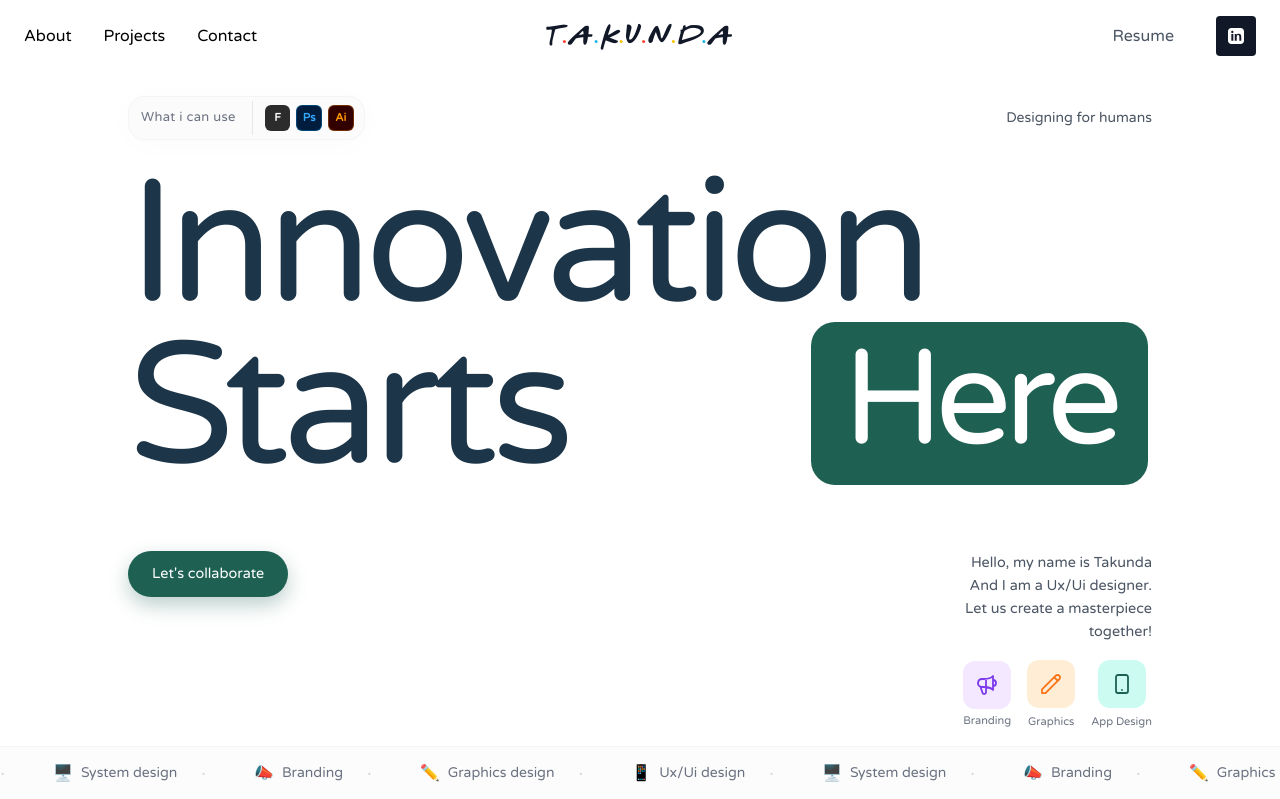
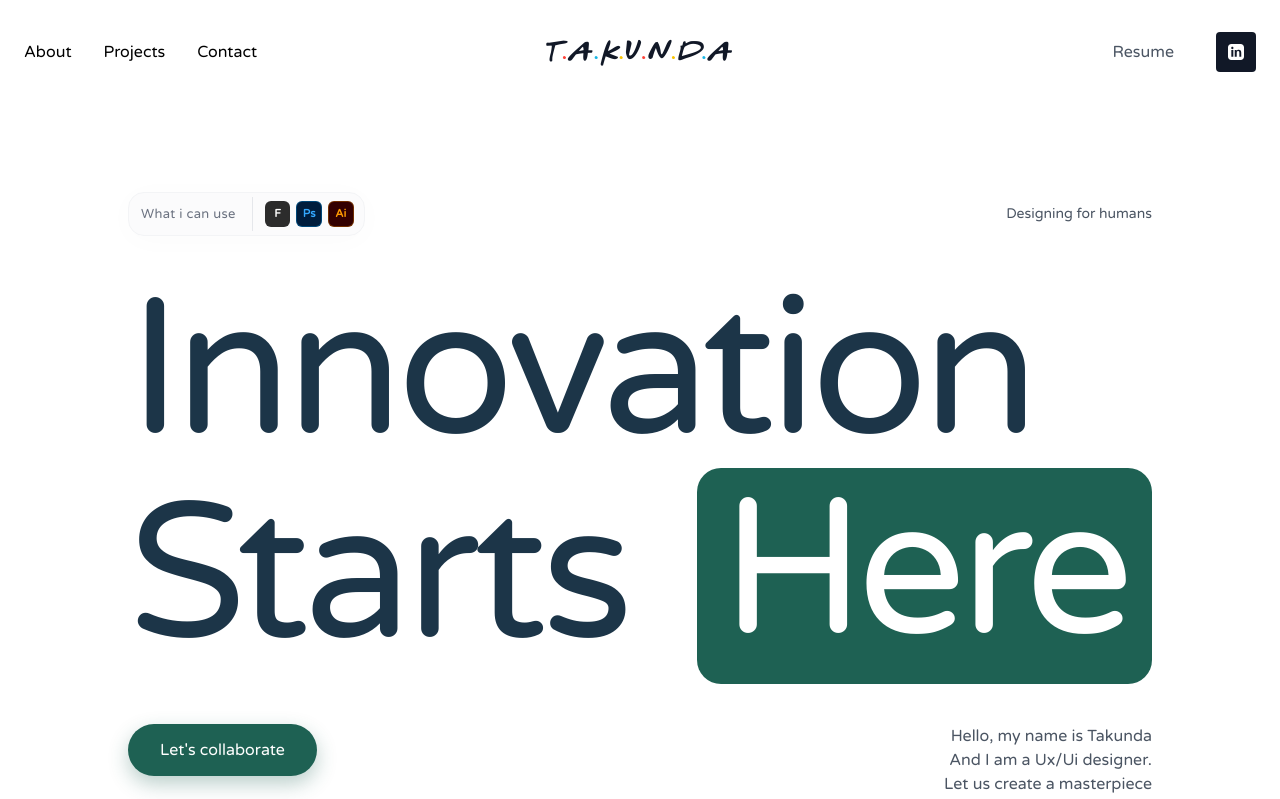
Before and after one commit to NigelSimon20/Taku-s-Portfolio, a Next.js app: page / in a window 1280 px wide. Shown: the top 799 px of the page. Built offline with nearby package versions, Linux system fonts and the light colour scheme.

Commit message:
added layouts

```diff
--- a/src/components/Hero.tsx
+++ b/src/components/Hero.tsx
@@ -19,12 +19,12 @@ const services = [
 
 export default function Hero() {
     return (
-        <section className="h-[91vh] mt-[9vh] flex flex-col bg-white overflow-hidden">
+        <section className="min-h-screen pt-16 sm:pt-20 flex flex-col bg-white">
             {/* Main Hero Content */}
-            <div className="flex-1 w-full max-w-6xl mx-auto px-6 md:px-16 pt-[3vh] pb-[2vh] flex flex-col justify-center min-h-0 relative">
+            <div className="flex-1 w-full max-w-6xl mx-auto px-6 md:px-16 pt-12 sm:pt-[10vh] md:pt-[14vh] flex flex-col items-start mb-6">
 
                 {/* Top Row */}
-                <div className="flex flex-wrap justify-between items-center w-full gap-3 text-[1.8vh] font-medium mb-[3vh] sm:mb-[4vh] shrink-0">
+                <div className="flex flex-wrap justify-between items-center w-full gap-3 text-sm font-medium mb-8 sm:mb-[5vh]">
                     <div className="flex items-center rounded-2xl border border-gray-100 bg-gray-50/70 p-1 pl-3 shadow-[0_4px_30px_rgba(0,0,0,0.02)]">
                         <span className="text-gray-500 text-[12px] sm:text-[13px] tracking-wide mr-3 sm:mr-4 flex items-center">
                             What i can use
@@ -41,12 +41,12 @@ export default function Hero() {
                 </div>
 
                 {/* Middle Row — Headline */}
-                <div className="w-full mb-[2vh] sm:mb-[3vh] shrink-0">
-                    <h1 className="flex flex-col w-full text-[clamp(4rem,13.5vw,11.5rem)] text-[#1c3548] leading-[0.85] tracking-[-0.04em]">
-                        <span className="w-full">Innovation</span>
-                        <span className="flex items-center justify-between w-full mt-[1vh] pr-1">
+                <div className="w-full mb-8 sm:mb-[5vh] select-none">
+                    <h1 className="flex flex-col w-full text-5xl xs:text-6xl sm:text-7xl md:text-8xl lg:text-[12rem] text-[#1c3548] leading-[0.9] tracking-[-0.03em]">
+                        <span className="w-full text-left">Innovation</span>
+                        <span className="flex items-center justify-between w-full">
                             <span>Starts</span>
-                            <span className="bg-[#1e6153] text-white px-[clamp(1rem,3vw,2rem)] pt-[1.5vh] pb-[2vh] rounded-2xl lg:rounded-3xl inline-flex items-center justify-center leading-none text-[clamp(3rem,10.5vw,9.5rem)] transform translate-y-[-0.5vh]">
+                            <span className="bg-[#1e6153] text-white px-3 md:px-6 pt-1 md:pt-2 pb-2 md:pb-4 rounded-xl md:rounded-3xl inline-block leading-none shrink-0">
                                 Here
                             </span>
                         </span>
@@ -54,13 +54,13 @@ export default function Hero() {
                 </div>
 
                 {/* Bottom Row — CTA + Bio + Service Icons */}
-                <div className="flex flex-col sm:flex-row justify-between items-start w-full gap-[2vh] mt-auto">
-                    <button className="bg-[#1e6153] hover:bg-[#174d40] text-white rounded-full px-[3vh] py-[1.5vh] text-[1.8vh] font-medium shadow-[0_8px_20px_rgba(30,97,83,0.3)] hover:shadow-[0_12px_25px_rgba(30,97,83,0.4)] transition-all transform hover:-translate-y-1 w-fit shrink-0">
+                <div className="flex flex-col sm:flex-row justify-between items-start w-full gap-8">
+                    <button className="bg-[#1e6153] hover:bg-[#174d40] text-white rounded-full px-6 sm:px-8 py-3 sm:py-3.5 text-sm sm:text-base font-medium shadow-[0_8px_20px_rgba(30,97,83,0.3)] hover:shadow-[0_12px_25px_rgba(30,97,83,0.4)] transition-all transform hover:-translate-y-1 w-fit shrink-0">
                         Let&apos;s collaborate
                     </button>
 
-                    <div className="flex flex-col sm:items-end gap-[1.5vh] sm:gap-[2vh]">
-                        <div className="text-gray-600 text-[1.6vh] md:text-[1.8vh] max-w-[300px] leading-[1.6] sm:text-right">
+                    <div className="flex flex-col sm:items-end gap-6">
+                        <div className="text-gray-600 text-sm md:text-base max-w-[300px] leading-[1.6] sm:text-right">
                             Hello, my name is Takunda<br />
                             And I am a Ux/Ui designer.<br />
                             Let us create a masterpiece<br />
@@ -68,9 +68,9 @@ export default function Hero() {
                         </div>
 
                         {/* Service Icons */}
-                        <div className="flex items-center gap-[2vh]">
+                        <div className="flex items-center gap-5">
                             {/* Branding */}
-                            <div className="flex flex-col items-center gap-1">
+                            <div className="flex flex-col items-center gap-1.5">
                                 <div className="w-12 h-12 bg-purple-100 rounded-xl flex items-center justify-center">
                                     <svg className="w-6 h-6 text-purple-600" fill="none" stroke="currentColor" viewBox="0 0 24 24" aria-hidden="true">
                                         <path strokeLinecap="round" strokeLinejoin="round" strokeWidth={1.8} d="M11 5.882V19.24a1.76 1.76 0 01-3.417.592l-2.147-6.15M18 13a3 3 0 100-6M5.436 13.683A4.001 4.001 0 017 6h1.832c4.1 0 7.625-1.234 9.168-3v14c-1.543-1.766-5.067-3-9.168-3H7a3.988 3.988 0 01-1.564-.317z" />
@@ -102,7 +102,7 @@ export default function Hero() {
             </div>
 
             {/* Services Marquee */}
-            <div className="w-full overflow-hidden border-t border-b border-gray-100 bg-gray-50/50 py-[1.5vh] shrink-0">
+            <div className="w-full overflow-hidden border-t border-b border-gray-100 bg-gray-50/50 py-4 mt-6">
                 <div
                     className="flex whitespace-nowrap"
                     style={{ animation: "marquee 25s linear infinite" }}
--- a/src/components/Navbar.tsx
+++ b/src/components/Navbar.tsx
@@ -7,8 +7,8 @@ export default function Navbar() {
     const [open, setOpen] = useState(false);
 
     return (
-        <nav className="fixed top-0 left-0 right-0 z-50 bg-white/90 backdrop-blur-sm h-[9vh] flex items-center">
-            <div className="w-full max-w-7xl mx-auto px-6 flex items-center justify-between relative">
+        <nav className="fixed top-0 left-0 right-0 z-50 bg-white/90 backdrop-blur-sm py-4">
+            <div className="max-w-7xl mx-auto px-6 py-4 flex items-center justify-between relative">
 
                 {/* Mobile: Logo */}
                 <span className="font-gabriel text-2xl tracking-widest text-gray-900 md:hidden whitespace-nowrap">
```
